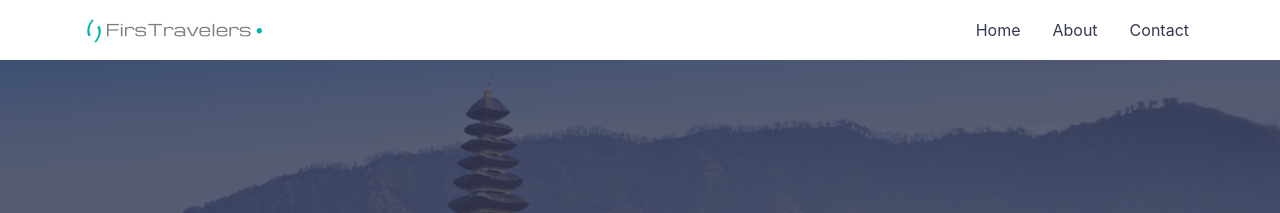
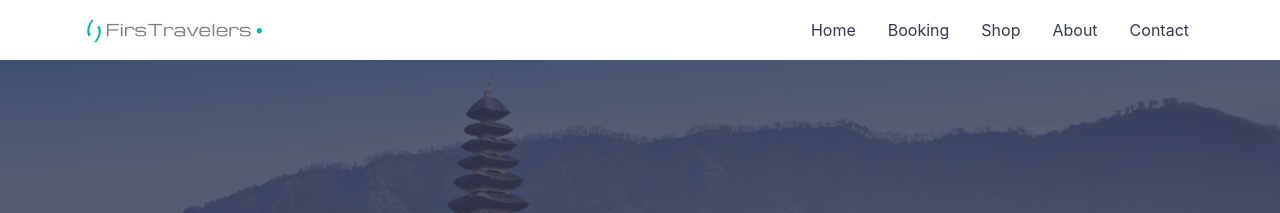
Before and after one commit to artipedia/firstravelers, a Jekyll site: the page built from index.md, in a window 1280 px wide. Shown: the top 213 px of the page. Built offline with Jekyll 4.4.1, drawn with Linux system fonts in a browser that asks for light colours.

Commit message:
Update header.html

```diff
--- a/_includes/header.html
+++ b/_includes/header.html
@@ -9,6 +9,8 @@
       <nav class="header__links">
         <div class="container header__links-wrapper">
           <a class="header__link" href="{{ '/' | relative_url }}" itemprop="url"><span itemprop="name">Home</span></a>
+          <a class="header__link" href="{{ '/booking' | relative_url }}" itemprop="url"><span itemprop="name">Booking</span></a>
+          <a class="header__link" href="{{ '/shop' | relative_url }}" itemprop="url"><span itemprop="name">Shop</span></a>
           <a class="header__link" href="{{ '/about' | relative_url }}" itemprop="url"><span itemprop="name">About</span></a>
           <a class="header__link" href="{{ '/contact' | relative_url }}" itemprop="url">
             <span itemprop="name">Contact</span>
```
